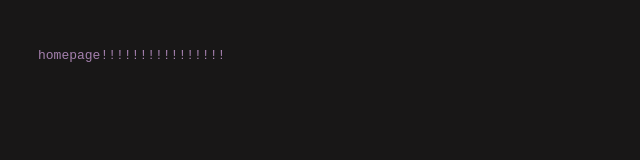
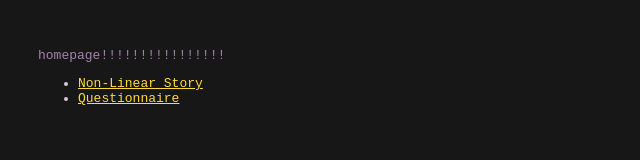
Before and after one commit to kuhoo09/InteractionS24, a plain HTML site: page index.html in a window 1280 px wide. Shown: the whole page, without its empty margins (0-640 px from the left). Drawn offline with Linux system fonts and the light colour scheme; files that its build step writes are made by us from their sources.

Commit message:
homepage

```diff
--- a/index.html
+++ b/index.html
@@ -6,5 +6,12 @@
 	</head>
 	<body>
 	<p>homepage!!!!!!!!!!!!!!!!</p>
+
+    <ul>
+        <li><a href="https://kuhoo09.github.io/InteractionS24/nonlinear-story/">Non-Linear Story</a></li>
+        <li><a href="https://kuhoo09.github.io/InteractionS24/questionnaire">Questionnaire</a></li>
+    </ul>
+
+
 	</body>
 </html>
```
